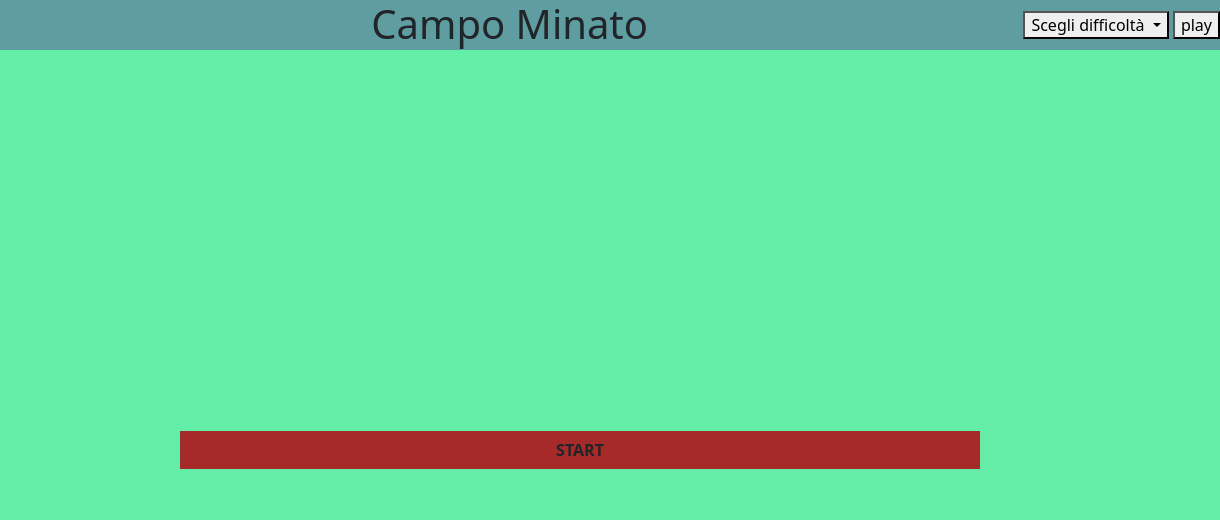
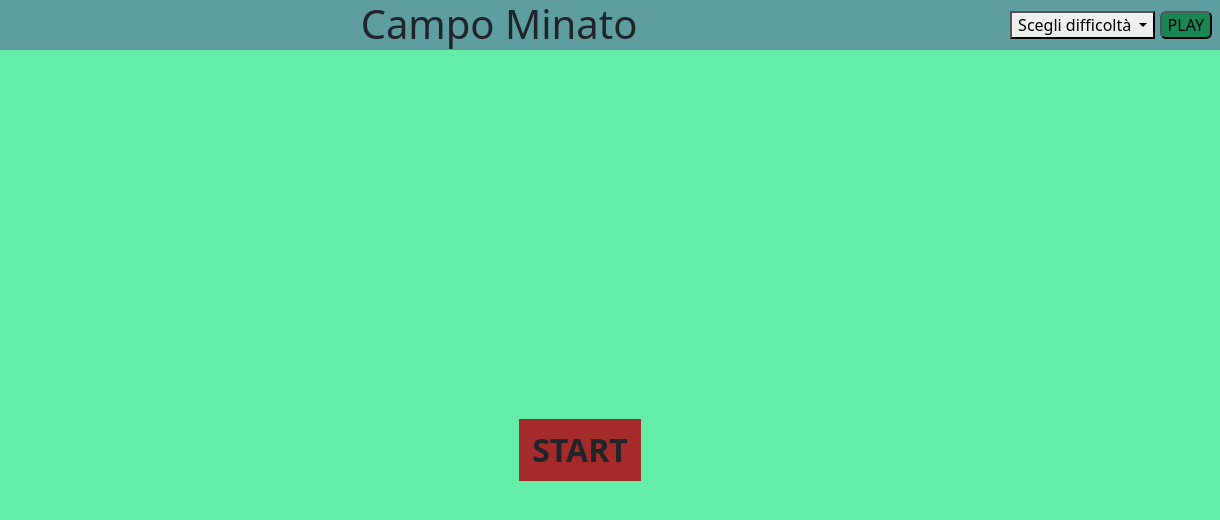
Before and after one commit to juri931/js-campominato-dom, a plain HTML site: page index.html in a window 1280 px wide. Shown: the full height of the page, 60-1280 px from the left. Drawn offline with nearby package versions, Linux system fonts and the light colour scheme.

Commit message:
[add] button styles

```diff
--- a/index.html
+++ b/index.html
@@ -17,7 +17,7 @@
 
       <h1>Campo Minato</h1>
 
-      <div class="dropdown">
+      <div class="dropdown mx-2">
         <button type="button" class="dropdown-toggle" data-toggle="dropdown">Scegli difficoltà
           <!-- <span class="caret"></span> -->
           <!-- <ul class="dropdown-menu">
@@ -26,7 +26,7 @@
             <li><a href="2">Crazy</a></li>
           </ul> -->
         </button>
-        <button>play</button>
+        <button class="bg-success rounded-2 border-2">PLAY</button>
       </div>
 
     </nav>
@@ -35,8 +35,8 @@
 
   <div class="main-wrapper d-flex justify-content-center align-items-center">
 
-    <div class="grid-container d-flex flex-wrap flex-grow-0 flex-shrink-0 ">
-      <button class="btn d-flex justify-content-center ">START</button>
+    <div style="width: fit-content;" class="grid-container d-flex flex-wrap flex-grow-0 flex-shrink-0 ">
+      <button class="btn d-flex justify-content-center fs-2">START</button>
     </div>
 
   </div>
```
